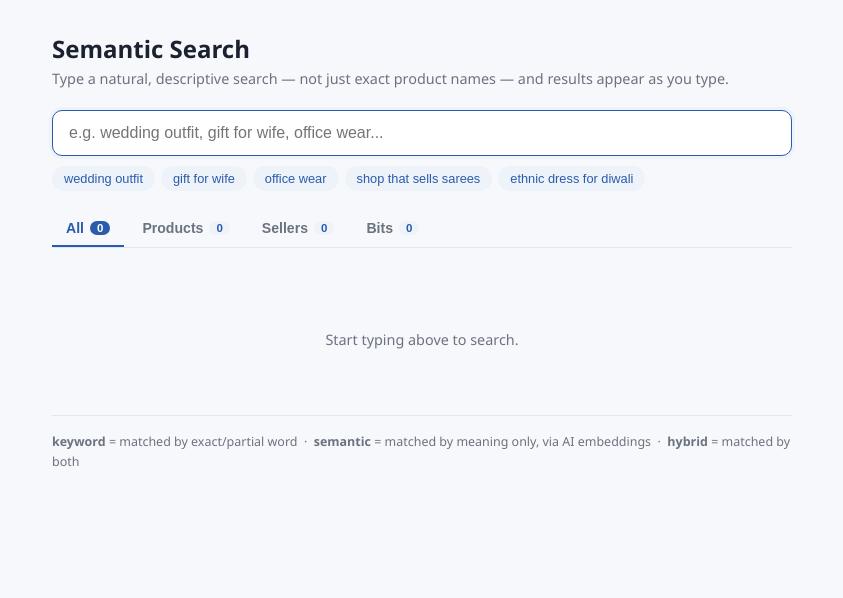
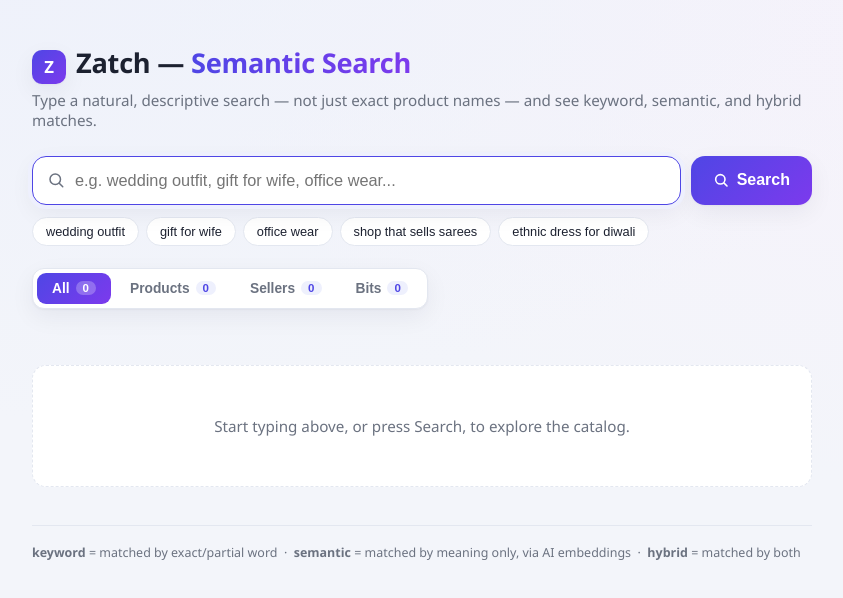
Before and after one commit to Rutuja-Murkute98/Semantic_Search_implementation_Zatch, a plain HTML site: page static/index.html in a window 1280 px wide. Shown: the whole page, without its empty margins (218-1061 px from the left). Drawn offline with Linux system fonts and the light colour scheme.

Commit message:
Redesign search UI: add Search button, richer visuals, Zatch branding

```diff
--- a/static/index.html
+++ b/static/index.html
@@ -3,75 +3,129 @@
 <head>
 <meta charset="utf-8">
 <meta name="viewport" content="width=device-width, initial-scale=1">
-<title>Semantic Search</title>
+<title>Zatch — Semantic Search</title>
 <style>
   :root {
-    --bg: #f7f8fb;
+    --bg: #f3f5fa;
+    --bg-grad-a: #eef1fb;
+    --bg-grad-b: #f7f2fb;
     --card: #ffffff;
-    --border: #e2e6ef;
+    --border: #e3e7f0;
     --text: #1c2130;
     --muted: #6b7280;
-    --accent: #2a5cad;
-    --accent-light: #eef2f9;
-    --semantic: #7a3fc4;
-    --semantic-bg: #f3ecfc;
-    --hybrid: #b5720a;
-    --hybrid-bg: #fdf3e3;
+    --accent: #4f46e5;
+    --accent-2: #7c3aed;
+    --accent-light: #eef0fd;
+    --semantic: #9333ea;
+    --semantic-bg: #f5ecfe;
+    --hybrid: #d97706;
+    --hybrid-bg: #fef3e2;
+    --shadow: 0 1px 2px rgba(23,25,44,0.04), 0 8px 24px rgba(23,25,44,0.06);
+    --shadow-hover: 0 4px 10px rgba(23,25,44,0.06), 0 16px 36px rgba(23,25,44,0.10);
   }
   @media (prefers-color-scheme: dark) {
     :root {
-      --bg: #14161f;
-      --card: #1c2030;
-      --border: #2c3143;
-      --text: #e8eaf2;
+      --bg: #0f1117;
+      --bg-grad-a: #14131f;
+      --bg-grad-b: #131722;
+      --card: #1a1d2b;
+      --border: #2b2f42;
+      --text: #eceef5;
       --muted: #9aa1b4;
-      --accent: #6ea3f5;
-      --accent-light: #202a42;
-      --semantic: #b78cf0;
-      --semantic-bg: #2a1f3f;
+      --accent: #818cf8;
+      --accent-2: #a78bfa;
+      --accent-light: #232a44;
+      --semantic: #c98bf7;
+      --semantic-bg: #2a1f42;
       --hybrid: #f0b44a;
       --hybrid-bg: #3a2c11;
+      --shadow: 0 1px 2px rgba(0,0,0,0.3), 0 8px 24px rgba(0,0,0,0.35);
+      --shadow-hover: 0 4px 10px rgba(0,0,0,0.35), 0 16px 40px rgba(0,0,0,0.45);
     }
   }
   * { box-sizing: border-box; }
   body {
     margin: 0;
     font-family: "Segoe UI", system-ui, -apple-system, Arial, sans-serif;
-    background: var(--bg);
     color: var(--text);
+    background:
+      radial-gradient(1100px 500px at 12% -10%, var(--bg-grad-a), transparent),
+      radial-gradient(900px 500px at 100% 0%, var(--bg-grad-b), transparent),
+      var(--bg);
+    min-height: 100vh;
   }
   .wrap {
-    max-width: 780px;
+    max-width: 820px;
     margin: 0 auto;
-    padding: 32px 20px 60px;
+    padding: 44px 20px 70px;
+  }
+  .brand {
+    display: flex;
+    align-items: baseline;
+    gap: 10px;
+    margin-bottom: 4px;
+  }
+  .brand-mark {
+    display: inline-flex;
+    align-items: center;
+    justify-content: center;
+    width: 34px;
+    height: 34px;
+    border-radius: 10px;
+    background: linear-gradient(135deg, var(--accent), var(--accent-2));
+    color: white;
+    font-weight: 800;
+    font-size: 1.05rem;
+    box-shadow: var(--shadow);
   }
   h1 {
-    font-size: 1.5rem;
-    margin: 0 0 4px 0;
+    font-size: 1.7rem;
+    margin: 0;
+    letter-spacing: -0.01em;
+  }
+  h1 .accent-word {
+    background: linear-gradient(90deg, var(--accent), var(--accent-2));
+    -webkit-background-clip: text;
+    background-clip: text;
+    color: transparent;
   }
   .subtitle {
     color: var(--muted);
-    font-size: 0.9rem;
-    margin: 0 0 22px 0;
+    font-size: 0.95rem;
+    margin: 6px 0 26px 0;
+  }
+  .search-row {
+    display: flex;
+    gap: 10px;
+    margin-bottom: 10px;
   }
   .search-box {
     position: relative;
-    margin-bottom: 10px;
+    flex: 1;
+  }
+  .search-icon {
+    position: absolute;
+    left: 15px;
+    top: 50%;
+    transform: translateY(-50%);
+    color: var(--muted);
+    pointer-events: none;
   }
   input[type="text"] {
     width: 100%;
-    padding: 13px 44px 13px 16px;
-    font-size: 1rem;
+    padding: 14px 44px 14px 42px;
+    font-size: 1.02rem;
     border: 1px solid var(--border);
-    border-radius: 10px;
+    border-radius: 14px;
     background: var(--card);
     color: var(--text);
+    box-shadow: var(--shadow);
     transition: border-color 0.15s, box-shadow 0.15s;
   }
   input[type="text"]:focus {
     outline: none;
     border-color: var(--accent);
-    box-shadow: 0 0 0 3px var(--accent-light);
+    box-shadow: 0 0 0 4px var(--accent-light), var(--shadow);
   }
   .clear-btn {
     position: absolute;
@@ -84,7 +138,7 @@
     border-radius: 50%;
     background: transparent;
     color: var(--muted);
-    font-size: 1.1rem;
+    font-size: 1.15rem;
     cursor: pointer;
     display: none;
     align-items: center;
@@ -108,47 +162,76 @@
   .spinner.visible { display: block; }
   @keyframes spin { to { transform: translateY(-50%) rotate(360deg); } }
 
+  .search-btn {
+    display: flex;
+    align-items: center;
+    gap: 8px;
+    padding: 0 22px;
+    font-size: 1rem;
+    font-weight: 600;
+    border: none;
+    border-radius: 14px;
+    background: linear-gradient(135deg, var(--accent), var(--accent-2));
+    color: white;
+    cursor: pointer;
+    box-shadow: var(--shadow);
+    transition: transform 0.12s, box-shadow 0.12s, opacity 0.12s;
+    white-space: nowrap;
+  }
+  .search-btn:hover { transform: translateY(-1px); box-shadow: var(--shadow-hover); }
+  .search-btn:active { transform: translateY(0); }
+  .search-btn:disabled { opacity: 0.6; cursor: default; transform: none; }
+
   .examples {
     display: flex;
     flex-wrap: wrap;
-    gap: 6px;
-    margin: 10px 0 20px 0;
+    gap: 7px;
+    margin: 12px 0 22px 0;
   }
   .example-chip {
     font-size: 0.8rem;
-    padding: 5px 12px;
+    font-weight: 500;
+    padding: 6px 13px;
     border-radius: 999px;
-    background: var(--accent-light);
-    color: var(--accent);
+    background: var(--card);
+    border: 1px solid var(--border);
+    color: var(--text);
     cursor: pointer;
-    border: none;
-    transition: transform 0.1s, opacity 0.1s;
+    transition: transform 0.1s, border-color 0.1s, color 0.1s;
   }
-  .example-chip:hover { opacity: 0.8; transform: translateY(-1px); }
+  .example-chip:hover { border-color: var(--accent); color: var(--accent); transform: translateY(-1px); }
   .example-chip:active { transform: translateY(0); }
 
   .tabs {
     display: flex;
     gap: 4px;
-    border-bottom: 1px solid var(--border);
-    margin-bottom: 16px;
+    background: var(--card);
+    border: 1px solid var(--border);
+    border-radius: 12px;
+    padding: 4px;
+    margin-bottom: 18px;
+    box-shadow: var(--shadow);
+    width: fit-content;
   }
   .tab {
-    padding: 9px 14px;
-    font-size: 0.88rem;
+    padding: 8px 15px;
+    font-size: 0.86rem;
     font-weight: 600;
     color: var(--muted);
     background: transparent;
     border: none;
-    border-bottom: 2px solid transparent;
+    border-radius: 9px;
     cursor: pointer;
     display: flex;
     align-items: center;
     gap: 6px;
-    transition: color 0.15s;
+    transition: background 0.15s, color 0.15s;
   }
   .tab:hover { color: var(--text); }
-  .tab.active { color: var(--accent); border-bottom-color: var(--accent); }
+  .tab.active {
+    color: white;
+    background: linear-gradient(135deg, var(--accent), var(--accent-2));
+  }
   .tab-count {
     font-size: 0.72rem;
     background: var(--accent-light);
@@ -158,66 +241,79 @@
     min-width: 18px;
     text-align: center;
   }
-  .tab.active .tab-count { background: var(--accent); color: white; }
+  .tab.active .tab-count { background: rgba(255,255,255,0.25); color: white; }
 
   .status-line {
     display: flex;
     align-items: center;
-    gap: 8px;
-    margin-bottom: 16px;
+    gap: 10px;
+    margin-bottom: 18px;
     font-size: 0.85rem;
     color: var(--muted);
     min-height: 20px;
     flex-wrap: wrap;
   }
   .mode-badge {
-    font-weight: 600;
-    padding: 2px 9px;
+    font-weight: 700;
+    padding: 3px 10px;
     border-radius: 999px;
-    font-size: 0.75rem;
+    font-size: 0.74rem;
   }
   .mode-hybrid { background: var(--hybrid-bg); color: var(--hybrid); }
   .mode-keyword { background: var(--accent-light); color: var(--accent); }
 
-  section { margin-bottom: 26px; }
+  section { margin-bottom: 28px; }
   section h2 {
-    font-size: 0.85rem;
+    font-size: 0.82rem;
     text-transform: uppercase;
-    letter-spacing: 0.03em;
+    letter-spacing: 0.05em;
     color: var(--muted);
     margin: 0 0 10px 0;
+    font-weight: 700;
   }
   .card {
     background: var(--card);
     border: 1px solid var(--border);
-    border-radius: 10px;
-    padding: 14px 16px;
-    margin-bottom: 8px;
+    border-radius: 14px;
+    padding: 15px 18px;
+    margin-bottom: 9px;
     display: flex;
     justify-content: space-between;
     align-items: center;
-    gap: 12px;
-    cursor: default;
-    transition: transform 0.12s, box-shadow 0.12s, border-color 0.12s;
-    animation: fadeSlideIn 0.28s ease both;
+    gap: 14px;
+    box-shadow: var(--shadow);
+    transition: transform 0.14s, box-shadow 0.14s, border-color 0.14s;
+    animation: fadeSlideIn 0.3s ease both;
   }
   .card:hover {
-    transform: translateY(-1px);
-    box-shadow: 0 4px 14px rgba(0,0,0,0.06);
+    transform: translateY(-2px);
+    box-shadow: var(--shadow-hover);
     border-color: var(--accent);
   }
   @keyframes fadeSlideIn {
-    from { opacity: 0; transform: translateY(6px); }
+    from { opacity: 0; transform: translateY(8px); }
     to   { opacity: 1; transform: translateY(0); }
   }
+  .card-icon {
+    width: 38px;
+    height: 38px;
+    border-radius: 10px;
+    background: var(--accent-light);
+    color: var(--accent);
+    display: flex;
+    align-items: center;
+    justify-content: center;
+    flex-shrink: 0;
+  }
+  .card-body { display: flex; align-items: center; gap: 13px; min-width: 0; }
   .card-main { display: flex; flex-direction: column; gap: 2px; min-width: 0; }
   .card-name { font-weight: 600; overflow: hidden; text-overflow: ellipsis; white-space: nowrap; }
   .card-sub { font-size: 0.85rem; color: var(--muted); }
   .badges { display: flex; gap: 6px; flex-shrink: 0; }
   .badge {
     font-size: 0.72rem;
-    font-weight: 600;
-    padding: 3px 8px;
+    font-weight: 700;
+    padding: 3px 9px;
     border-radius: 999px;
     white-space: nowrap;
   }
@@ -227,35 +323,48 @@
   .empty, .error {
     color: var(--muted);
     font-size: 0.9rem;
-    padding: 20px 0;
+    padding: 22px 0;
     text-align: center;
   }
-  .error { color: #c0392b; }
+  .error { color: #dc2626; }
   .hint {
     color: var(--muted);
-    font-size: 0.9rem;
+    font-size: 0.95rem;
     text-align: center;
-    padding: 30px 0;
+    padding: 50px 20px;
+    background: var(--card);
+    border: 1px dashed var(--border);
+    border-radius: 14px;
   }
   .legend {
     font-size: 0.78rem;
     color: var(--muted);
-    margin-top: 36px;
+    margin-top: 38px;
     padding-top: 16px;
     border-top: 1px solid var(--border);
-    line-height: 1.6;
+    line-height: 1.7;
   }
 </style>
 </head>
 <body>
 <div class="wrap">
-  <h1>Semantic Search</h1>
-  <p class="subtitle">Type a natural, descriptive search — not just exact product names — and results appear as you type.</p>
+  <div class="brand">
+    <span class="brand-mark">Z</span>
+    <h1>Zatch — <span class="accent-word">Semantic Search</span></h1>
+  </div>
+  <p class="subtitle">Type a natural, descriptive search — not just exact product names — and see keyword, semantic, and hybrid matches.</p>
 
+  <div class="search-row">
     <div class="search-box">
+      <svg class="search-icon" width="18" height="18" viewBox="0 0 24 24" fill="none" stroke="currentColor" stroke-width="2" stroke-linecap="round" stroke-linejoin="round"><circle cx="11" cy="11" r="7"></circle><line x1="21" y1="21" x2="16.65" y2="16.65"></line></svg>
       <input type="text" id="query" placeholder="e.g. wedding outfit, gift for wife, office wear..." autocomplete="off" autofocus>
       <div class="spinner" id="spinner"></div>
       <button type="button" class="clear-btn" id="clear-btn" aria-label="Clear">&times;</button>
+    </div>
+    <button type="button" class="search-btn" id="search-btn">
+      <svg width="16" height="16" viewBox="0 0 24 24" fill="none" stroke="currentColor" stroke-width="2.4" stroke-linecap="round" stroke-linejoin="round"><circle cx="11" cy="11" r="7"></circle><line x1="21" y1="21" x2="16.65" y2="16.65"></line></svg>
+      Search
+    </button>
   </div>
 
   <div class="examples" id="examples"></div>
@@ -270,7 +379,7 @@
   <div class="status-line" id="status-line"></div>
 
   <div id="results">
-    <div class="hint">Start typing above to search.</div>
+    <div class="hint">Start typing above, or press Search, to explore the catalog.</div>
   </div>
 
   <div class="legend">
@@ -284,9 +393,14 @@
   const EXAMPLES = ["wedding outfit", "gift for wife", "office wear", "shop that sells sarees", "ethnic dress for diwali"];
   const DEBOUNCE_MS = 350;
 
+  const ICON_PRODUCT = '<svg width="18" height="18" viewBox="0 0 24 24" fill="none" stroke="currentColor" stroke-width="2" stroke-linecap="round" stroke-linejoin="round"><path d="M20.5 7.3 12 12l-8.5-4.7"/><path d="M3.5 7.3 12 2l8.5 5.3v9.4L12 22l-8.5-5.3z"/><path d="M12 12v10"/></svg>';
+  const ICON_SELLER = '<svg width="18" height="18" viewBox="0 0 24 24" fill="none" stroke="currentColor" stroke-width="2" stroke-linecap="round" stroke-linejoin="round"><path d="M20 21a8 8 0 1 0-16 0"/><circle cx="12" cy="8" r="4"/></svg>';
+  const ICON_BIT = '<svg width="18" height="18" viewBox="0 0 24 24" fill="none" stroke="currentColor" stroke-width="2" stroke-linecap="round" stroke-linejoin="round"><polygon points="5 3 19 12 5 21 5 3"/></svg>';
+
   const input = document.getElementById("query");
   const spinner = document.getElementById("spinner");
   const clearBtn = document.getElementById("clear-btn");
+  const searchBtn = document.getElementById("search-btn");
   const statusLine = document.getElementById("status-line");
   const resultsEl = document.getElementById("results");
   const examplesEl = document.getElementById("examples");
@@ -334,10 +448,13 @@
     const score = (p.vectorScore !== undefined && p.vectorScore !== null)
       ? '<span class="card-sub">similarity: ' + p.vectorScore + '</span>' : "";
     return '<div class="card" style="animation-delay:' + (i * 25) + 'ms">' +
+        '<div class="card-body">' +
+          '<div class="card-icon">' + ICON_PRODUCT + '</div>' +
           '<div class="card-main">' +
             '<span class="card-name">' + escapeHtml(p.name) + '</span>' +
             '<span class="card-sub">Rs ' + (p.price !== undefined ? p.price : "-") + '</span>' +
             score +
+          '</div>' +
         '</div>' +
         '<div class="badges"><span class="badge ' + badgeClass(p.matchType) + '">' + (p.matchType || "keyword") + '</span></div>' +
       '</div>';
@@ -345,9 +462,12 @@
 
   function sellerCard(s, i) {
     return '<div class="card" style="animation-delay:' + (i * 25) + 'ms">' +
+        '<div class="card-body">' +
+          '<div class="card-icon">' + ICON_SELLER + '</div>' +
           '<div class="card-main">' +
             '<span class="card-name">' + escapeHtml(s.username) + '</span>' +
             '<span class="card-sub">' + escapeHtml(s.shopName) + '</span>' +
+          '</div>' +
         '</div>' +
         '<div class="badges"><span class="badge ' + badgeClass(s.matchType) + '">' + (s.matchType || "keyword") + '</span></div>' +
       '</div>';
@@ -355,9 +475,12 @@
 
   function bitCard(b, i) {
     return '<div class="card" style="animation-delay:' + (i * 25) + 'ms">' +
+        '<div class="card-body">' +
+          '<div class="card-icon">' + ICON_BIT + '</div>' +
           '<div class="card-main">' +
             '<span class="card-name">' + escapeHtml(b.title) + '</span>' +
             '<span class="card-sub">' + (b.viewCount || 0) + ' views &middot; ' + (b.likeCount || 0) + ' likes</span>' +
+          '</div>' +
         '</div>' +
         '<div class="badges"><span class="badge ' + badgeClass(b.matchType) + '">' + (b.matchType || "keyword") + '</span></div>' +
       '</div>';
@@ -392,7 +515,7 @@
 
   async function runSearch(query) {
     if (!query || !query.trim()) {
-      resultsEl.innerHTML = '<div class="hint">Start typing above to search.</div>';
+      resultsEl.innerHTML = '<div class="hint">Start typing above, or press Search, to explore the catalog.</div>';
       statusLine.innerHTML = "";
       lastData = null;
       ["all", "products", "sellers", "bits"].forEach(k => document.getElementById("count-" + k).textContent = "0");
@@ -400,6 +523,7 @@
     }
     const seq = ++requestSeq;
     spinner.classList.add("visible");
+    searchBtn.disabled = true;
     const startedAt = performance.now();
     try {
       const res = await fetch("/search?query=" + encodeURIComponent(query));
@@ -419,7 +543,10 @@
       statusLine.innerHTML = '<span class="error">Request failed: ' + escapeHtml(String(err)) + '</span>';
       resultsEl.innerHTML = "";
     } finally {
-      if (seq === requestSeq) spinner.classList.remove("visible");
+      if (seq === requestSeq) {
+        spinner.classList.remove("visible");
+        searchBtn.disabled = false;
+      }
     }
   }
 
@@ -442,6 +569,11 @@
     }
   });
 
+  searchBtn.addEventListener("click", function () {
+    clearTimeout(debounceTimer);
+    runSearch(input.value);
+  });
+
   clearBtn.addEventListener("click", function () {
     input.value = "";
     clearBtn.classList.remove("visible");
```
Lines whose indentation alone changed are shown as unchanged.
